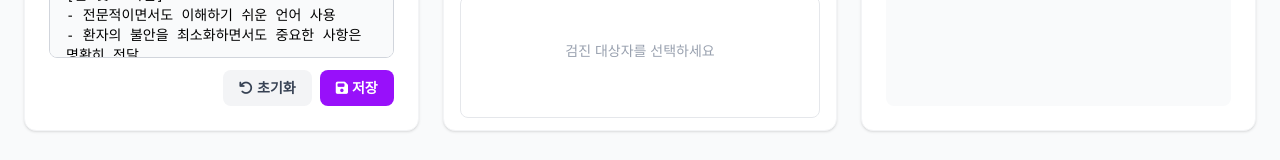
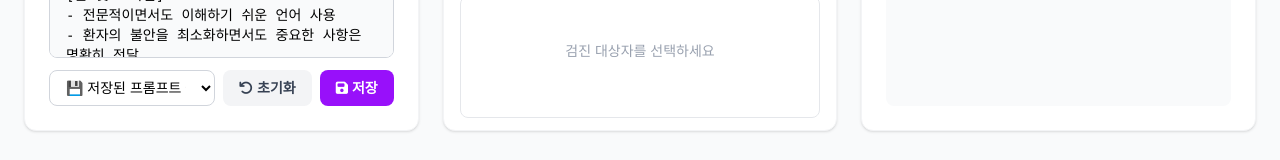
Before and after one commit to save-the-life/LLM_Medical_Check_demo, a React (Vite) app in the folder demo-react/: page / in a window 1280 px wide. Both pictures are taken after a click on the button "종합소견 프롬프트". Shown: the part 622-782 px from the top of the page. Built offline with nearby package versions, Linux system fonts and the light colour scheme.

Commit message:
Feat: Implement prompt save/load functionality

```diff
--- a/demo-react/src/components/SummaryPrompt.tsx
+++ b/demo-react/src/components/SummaryPrompt.tsx
@@ -11,6 +11,44 @@ function SummaryPrompt() {
     const [summaryResult, setSummaryResult] = useState('');
     const [showFullPrompt, setShowFullPrompt] = useState(false);
     const [filteredPatients, setFilteredPatients] = useState<typeof samplePatients>([]);
+    const [savedPrompts, setSavedPrompts] = useState<{ name: string; content: string; timestamp: number }[]>([]);
+
+    // Load saved prompts from localStorage on mount
+    useEffect(() => {
+        const saved = localStorage.getItem('saved_summary_prompts');
+        if (saved) {
+            try {
+                setSavedPrompts(JSON.parse(saved));
+            } catch (e) {
+                console.error('Failed to parse saved prompts', e);
+            }
+        }
+    }, []);
+
+    const handleSavePrompt = () => {
+        const name = window.prompt('프롬프트 저장 이름을 입력하세요:');
+        if (!name) return;
+
+        const newPrompt = {
+            name,
+            content: prompt,
+            timestamp: Date.now()
+        };
+
+        const updatedPrompts = [...savedPrompts, newPrompt];
+        setSavedPrompts(updatedPrompts);
+        localStorage.setItem('saved_summary_prompts', JSON.stringify(updatedPrompts));
+        alert('프롬프트가 저장되었습니다.');
+    };
+
+    const handleLoadPrompt = (name: string) => {
+        const found = savedPrompts.find(p => p.name === name);
+        if (found) {
+            if (window.confirm(`'${name}' 프롬프트를 불러오시겠습니까? 현재 작성 중인 내용은 사라집니다.`)) {
+                setPrompt(found.content);
+            }
+        }
+    };
 
     // Filter patients by date
     const handleSearch = () => {
@@ -185,16 +223,40 @@ function SummaryPrompt() {
                         value={prompt}
                         onChange={(e) => setPrompt(e.target.value)}
                     ></textarea>
-                    <div className="flex justify-end gap-2 mt-3">
+                    <div className="flex justify-between items-center mt-3">
+                        <div className="flex-1 mr-2">
+                            <select
+                                className="w-full px-3 py-2 border border-gray-300 rounded-lg text-sm focus:ring-2 focus:ring-purple-500"
+                                onChange={(e) => {
+                                    if (e.target.value) {
+                                        handleLoadPrompt(e.target.value);
+                                        e.target.value = ''; // Reset selection
+                                    }
+                                }}
+                                defaultValue=""
+                            >
+                                <option value="" disabled>💾 저장된 프롬프트 불러오기</option>
+                                {savedPrompts.map((p, idx) => (
+                                    <option key={idx} value={p.name}>
+                                        {p.name} ({new Date(p.timestamp).toLocaleDateString()})
+                                    </option>
+                                ))}
+                            </select>
+                        </div>
+                        <div className="flex gap-2">
                             <button
                                 className="bg-gray-100 hover:bg-gray-200 text-gray-700 px-4 py-2 rounded-lg font-semibold transition text-sm"
                                 onClick={() => setPrompt(masterPrompt)}
                             >
                                 <i className="fas fa-undo mr-1"></i>초기화
                             </button>
-                        <button className="bg-purple-600 hover:bg-purple-700 text-white px-4 py-2 rounded-lg font-semibold text-sm transition">
+                            <button
+                                className="bg-purple-600 hover:bg-purple-700 text-white px-4 py-2 rounded-lg font-semibold text-sm transition"
+                                onClick={handleSavePrompt}
+                            >
                                 <i className="fas fa-save mr-1"></i>저장
                             </button>
+                        </div>
                     </div>
                 </div>
             </div>
```
Lines whose indentation alone changed are shown as unchanged.
